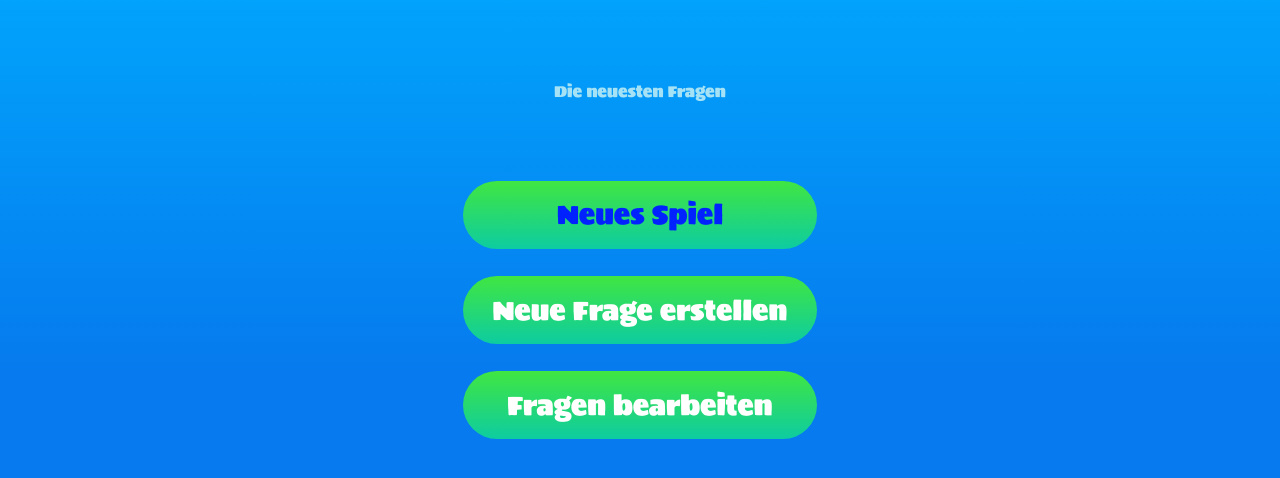
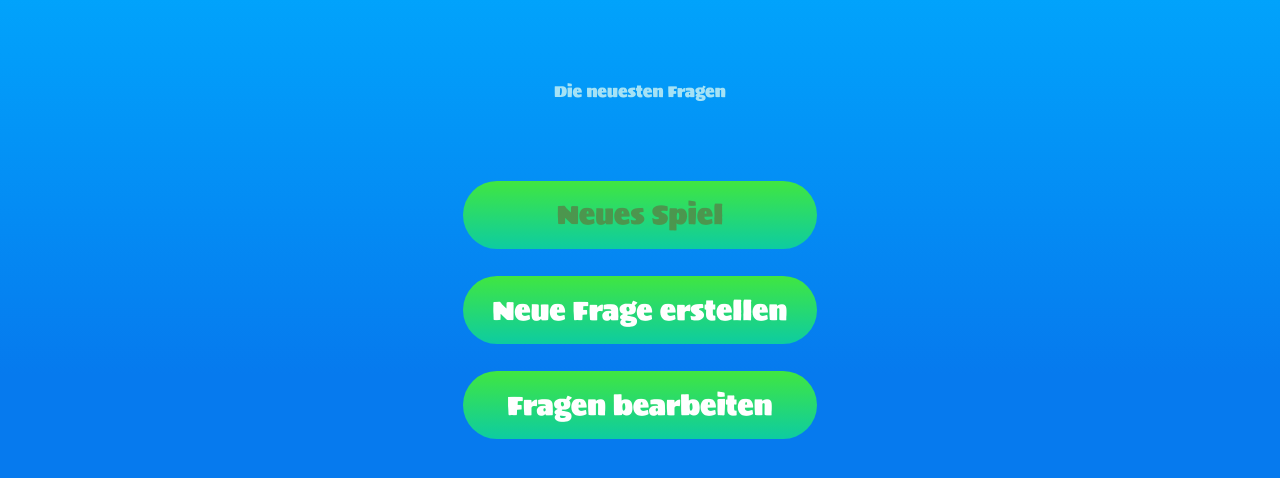
Before and after one commit to isef-sfj/isef-sfj.github.io, a PHP site: page /classes/landingPage-C.php in a window 1280 px wide, with the pointer over the restyled element. Shown: the part 265-743 px from the top of the page. Run offline with PHP 8.4, Linux system fonts and the light colour scheme; data that the repository does not hold is empty.

Commit message:
neue hover farbe main button

```diff
--- a/style/style.css
+++ b/style/style.css
@@ -200,7 +200,7 @@ body {
     }
 
   .mainButton:hover{
-  color: #0022ff;
+  color: #4c964e;
   }
 
   #arrowBox {
```
